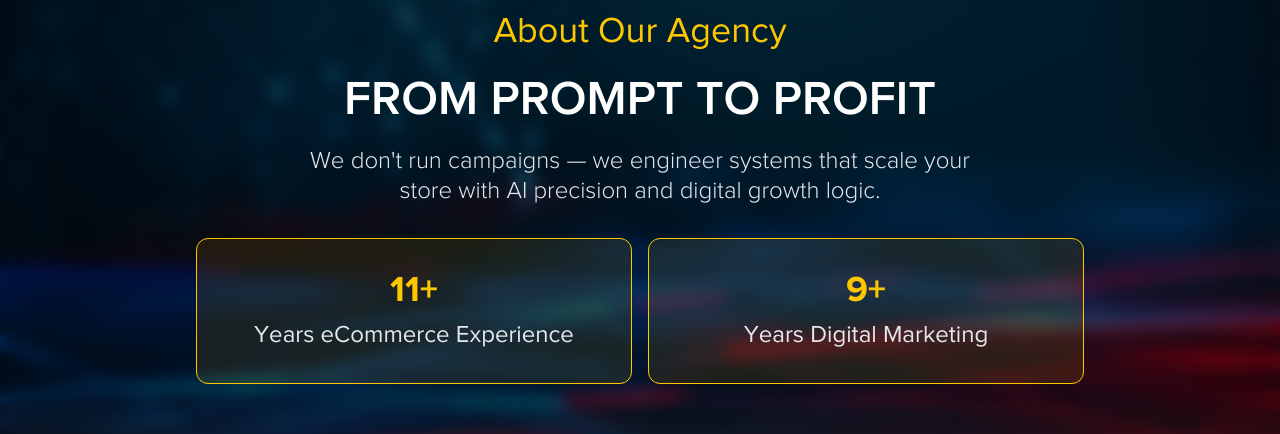
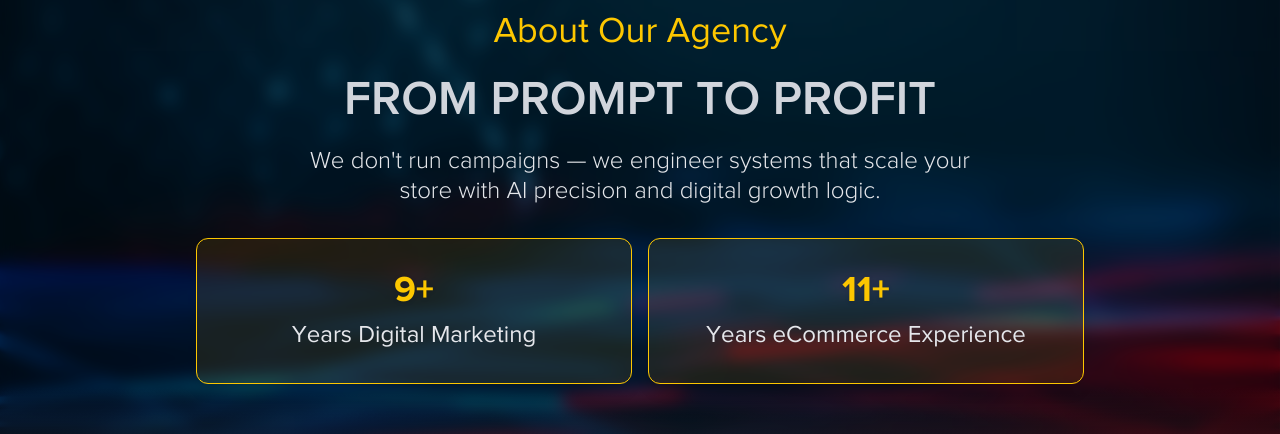
Before and after one commit to judeandy1999/vamossy.com, a Next.js app: page /about in a window 1280 px wide. Shown: the part 204-638 px from the top of the page. Built offline with nearby package versions, Linux system fonts and the light colour scheme; no server answers.

Commit message:
fix: update text color and layout in AboutHero for improved readability

```diff
--- a/components/about/about-hero.jsx
+++ b/components/about/about-hero.jsx
@@ -23,7 +23,7 @@ export default function AboutHero() {
         <Title
           title="FROM PROMPT TO PROFIT"
           variant="h2"
-          className="text-white text-3xl md:text-5xl font-bold"
+          className="text-gray-300 text-3xl md:text-5xl font-bold"
           animationVariant="topToBottom"
         />
         <Title
@@ -40,17 +40,17 @@ export default function AboutHero() {
           transition={{ duration: 0.7, delay: 0.5 }}
         >
           {[
+            { number: "9+", label: "Years Digital Marketing" },
             { number: "11+", label: "Years eCommerce Experience" },
-            { number: "9+", label: "Years Digital Marketing" },
           ].map((stat, idx) => (
             <div
               key={idx}
-              className="flex-1 py-8 text-center border border-yellow-400 p-6 rounded-xl bg-yellow-500/10 shadow-lg mx-1"
+              className="flex p-5 flex-row md:flex-col items-center justify-center flex-1 md:py-8 text-center border border-yellow-400 py-2 md:p-6 rounded-xl bg-yellow-500/10 shadow-lg mx-1 min-w-[300px] md:min-w-[250px]"
             >
-              <div className="text-3xl md:text-4xl font-extrabold text-yellow-400 mb-2 drop-shadow">
+              <div className="text-2xl md:text-4xl font-extrabold text-yellow-400 mb-0 md:mb-2 drop-shadow md:mr-0 mr-3">
                 {stat.number}
               </div>
-              <div className="text-lg md:text-2xl text-gray-200 font-medium">
+              <div className="text-sm md:text-2xl text-gray-200 font-medium text-center">
                 {stat.label}
               </div>
             </div>
```
